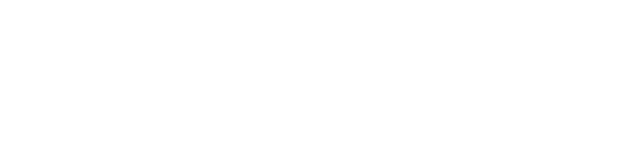
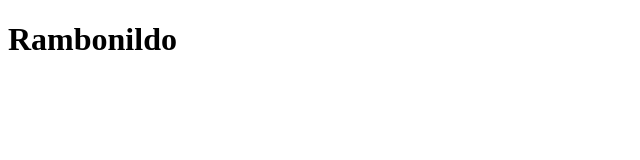
Before and after one commit to LaurenRodrigues/curso-git-e-github, a plain HTML site: page index.html in a window 1280 px wide. Shown: the whole page, without its empty margins (0-640 px from the left). Drawn offline with Linux system fonts and the light colour scheme.

```diff
--- a/index.html
+++ b/index.html
@@ -6,6 +6,6 @@
     <title>Curso de Git</title>
 </head>
 <body>
-
+    <h1> Rambonildo </h1>
 </body>
 </html>
```
Also changed, not shown: script.js (line endings or trailing spaces).
